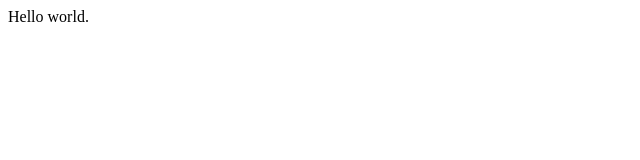
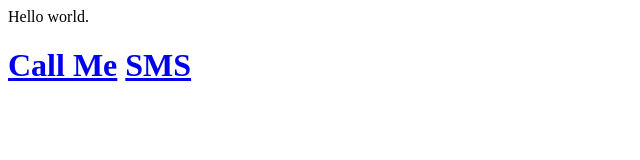
Before and after one commit to bobTheBuilderCodes/Jennifer, a plain HTML site: page index.html in a window 1280 px wide. Shown: the whole page, without its empty margins (0-640 px from the left). Drawn offline with Linux system fonts and the light colour scheme.

Commit message:
This is the second line of code

```diff
--- a/index.html
+++ b/index.html
@@ -1 +1,5 @@
 Hello world.
+<h1>
+    <a href="tel:+233553359848">Call Me</a>
+    <a href="sms:444?body=I am the smartest programmer">SMS</a>
+</h1>
```
